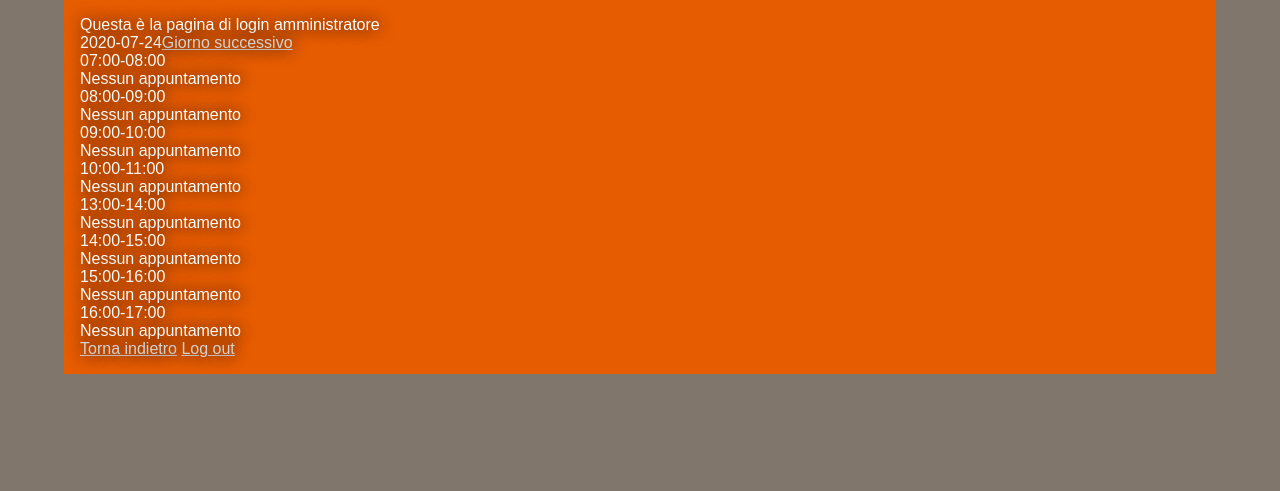
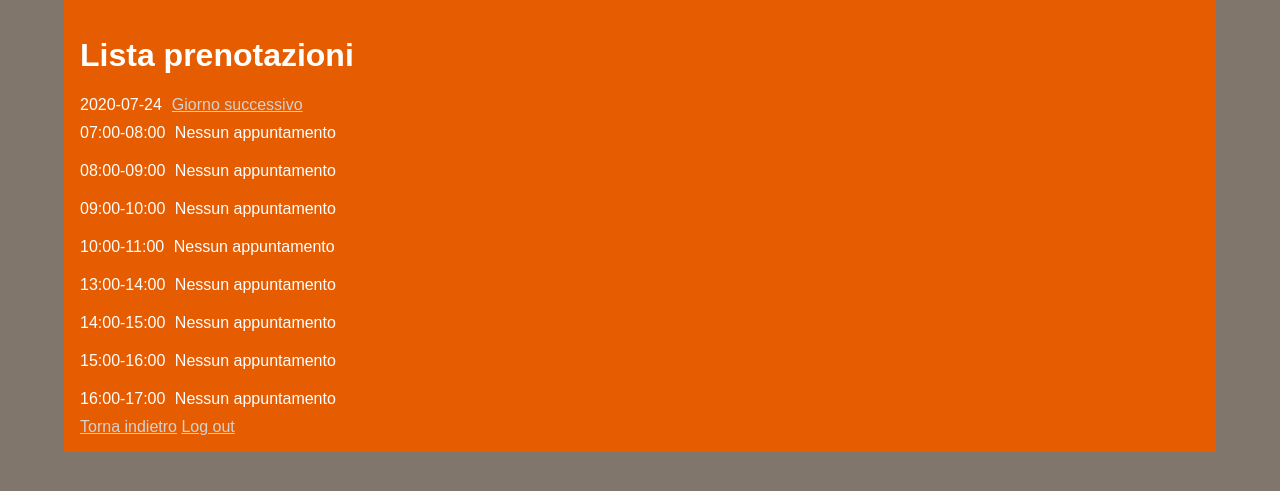
Before and after one commit to alefranklin/BdS, a PHP site: page /admin.php?action=0 in a window 1280 px wide. Shown: the top 491 px of the page. Run offline with PHP 8.4, Linux system fonts and the light colour scheme; the visitor is signed in with stand-in values (Sample User, id 1); data that the repository does not hold is empty.

Commit message:
fix alcune cose

```diff
--- a/add_product_form.html
+++ b/add_product_form.html
@@ -1,3 +1,4 @@
+<h1> Aggiungi prodotto </h1>
 <div id="aggiungi-prodotto">
     <form method="post" enctype="multipart/form-data" action="add_product.php" onsubmit="return checkProductInput()">
         <fieldset>
--- a/add_service_form.html
+++ b/add_service_form.html
@@ -1,3 +1,4 @@
+<h1> Aggiungi servizio </h1>
 <div id="aggiungi-servizio">
     <form action="add_service.php" method="post" onsubmit="return checkServiceInput()">
         <fieldset>
--- a/admin.php
+++ b/admin.php
@@ -4,7 +4,7 @@ include_once("db_connection.php");
 session_start();?>
 <html xmlns="http://www.w3.org/1999/xhtml">
     <head>
-        <title>La Bottega del Suono - Login Admin </title>
+        <title>La Bottega del Suono - Admin Panel</title>
         <meta http-equiv="Content-Type" content="text/html; charset=utf-8"/>
         <link rel="stylesheet" type="text/css" href="css/main.css"/>
         <script src="js/checkInput.js" type="text/javascript"></script>
@@ -13,8 +13,6 @@ session_start();?>
     <body>
         <div id="main">
             <div id="content">
-                Questa è la pagina di login amministratore
-
                 <?php
                     if(isset($_GET['errore'])){
                         echo "<p id=\"errore-get\">".$errori[$_GET['errore']]."</p>";
--- a/bookings.php
+++ b/bookings.php
@@ -1,3 +1,4 @@
+<h1> Lista prenotazioni </h1>
 <?php
 if(isset($_GET['diffGiorni'])){
     $diff = $_GET['diffGiorni'];
@@ -74,7 +75,9 @@ if(isset($_GET['diffGiorni'])){
                     $cliente = $appuntamenti[$i]["cliente"];
                     $servizi = $appuntamenti[$i]["servizi"];
                     ?>
+                    Nome:
                     <span class="cliente-appuntamento"><?= $cliente ?></span>
+                    Servizi:
                     <span class="servizi-appuntamento"><?= $servizi ?></span>
                 <?php
                 } else {
--- a/css/main.css
+++ b/css/main.css
@@ -100,7 +100,6 @@
         left:5%;
         width: 90%;
         background-color: #e65c00;
-        text-shadow: 0 0 1em black;
     }
 
     #menuShowMobile{
@@ -199,6 +198,28 @@
       width: 140px;
       text-align: right;
     }
+
+    .riga-prenotazione{
+      display: block;
+    }
+
+    .ora, .dati-appuntamento{
+      display: inline-block;
+      margin: 10px 0;
+    }
+
+    .ora{
+      margin-right: 5px;
+    }
+
+    .day-back, .day-next{
+      margin: 0 10px;
+    }
+
+    .cliente-appuntamento, .servizi-appuntamento{
+      font-weight: bold;
+      color: black;
+    }
 }
 
 @media screen and (min-width:595px) and (max-width:730px){
--- a/remove_product_form.php
+++ b/remove_product_form.php
@@ -1,3 +1,4 @@
+<h1> Rimuovi prodotto </h1>
 <div id="rimuovi-prodotto">
 <?php
     $products = getProducts($db_data);
@@ -5,7 +6,7 @@
     while($row = $products->fetch_assoc()){
 ?>
     <div class="prodotto">
-        <img src="img/prodotti/<?= $row['img_path'];?>" alt="Immagine prodotto: <?= $row['nome'];?>"/>
+        <img calss="prodotto-immagine" src="img/prodotti/<?= $row['img_path'];?>" alt="Immagine prodotto: <?= $row['nome'];?>"/>
         <span class="prodotto-nome"><?= $row['nome']; ?></span>
         <span class="prodotto-categoria"><?= $row['categoria']; ?></span>
         <span class="prodotto-costo"><?= $row['costo']; ?></span>
--- a/remove_service_form.php
+++ b/remove_service_form.php
@@ -1,3 +1,4 @@
+<h1> Rimuovi serivizio </h1>
 <div id="rimuovi-servizio">
 <?php
     $products = getServices($db_data);
```
